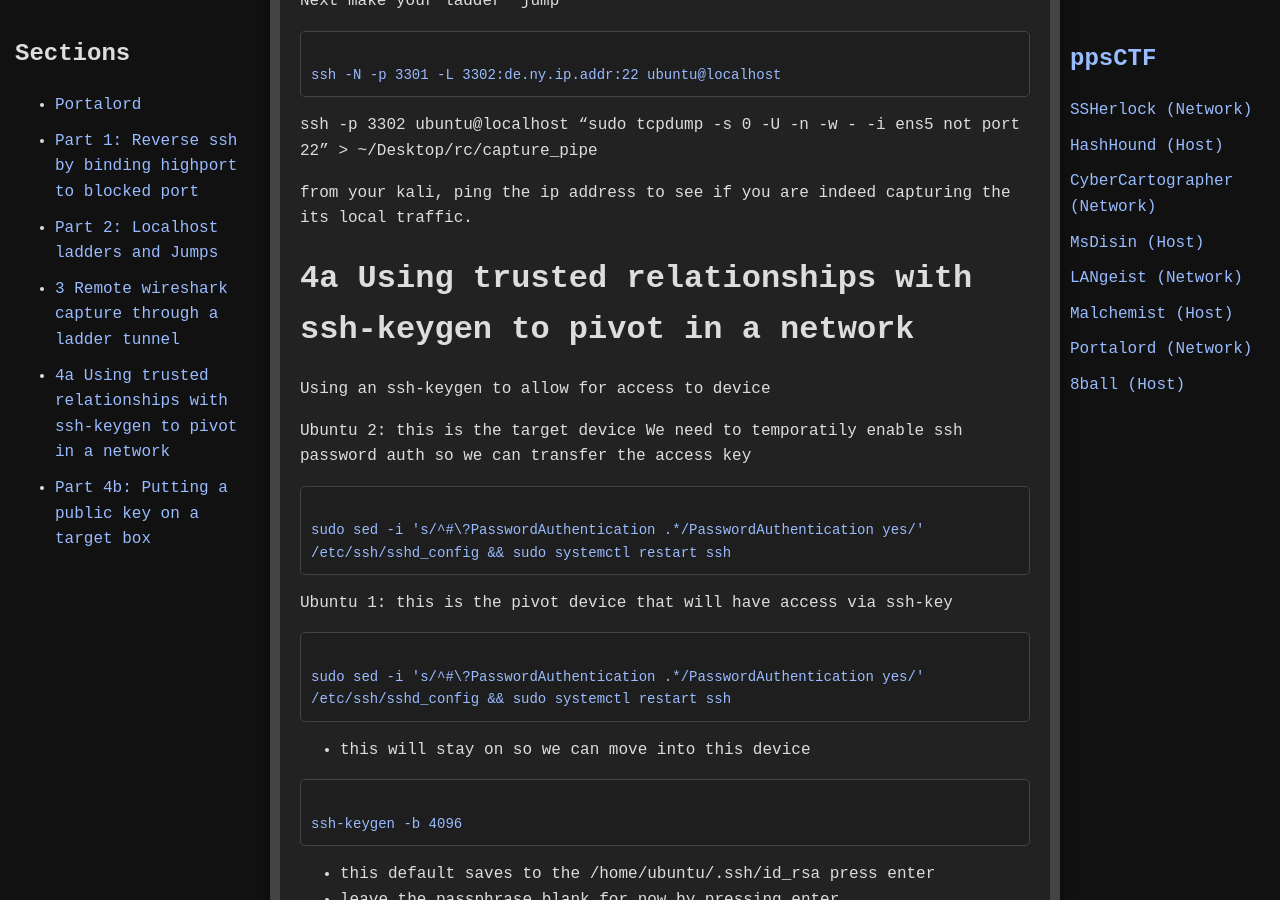
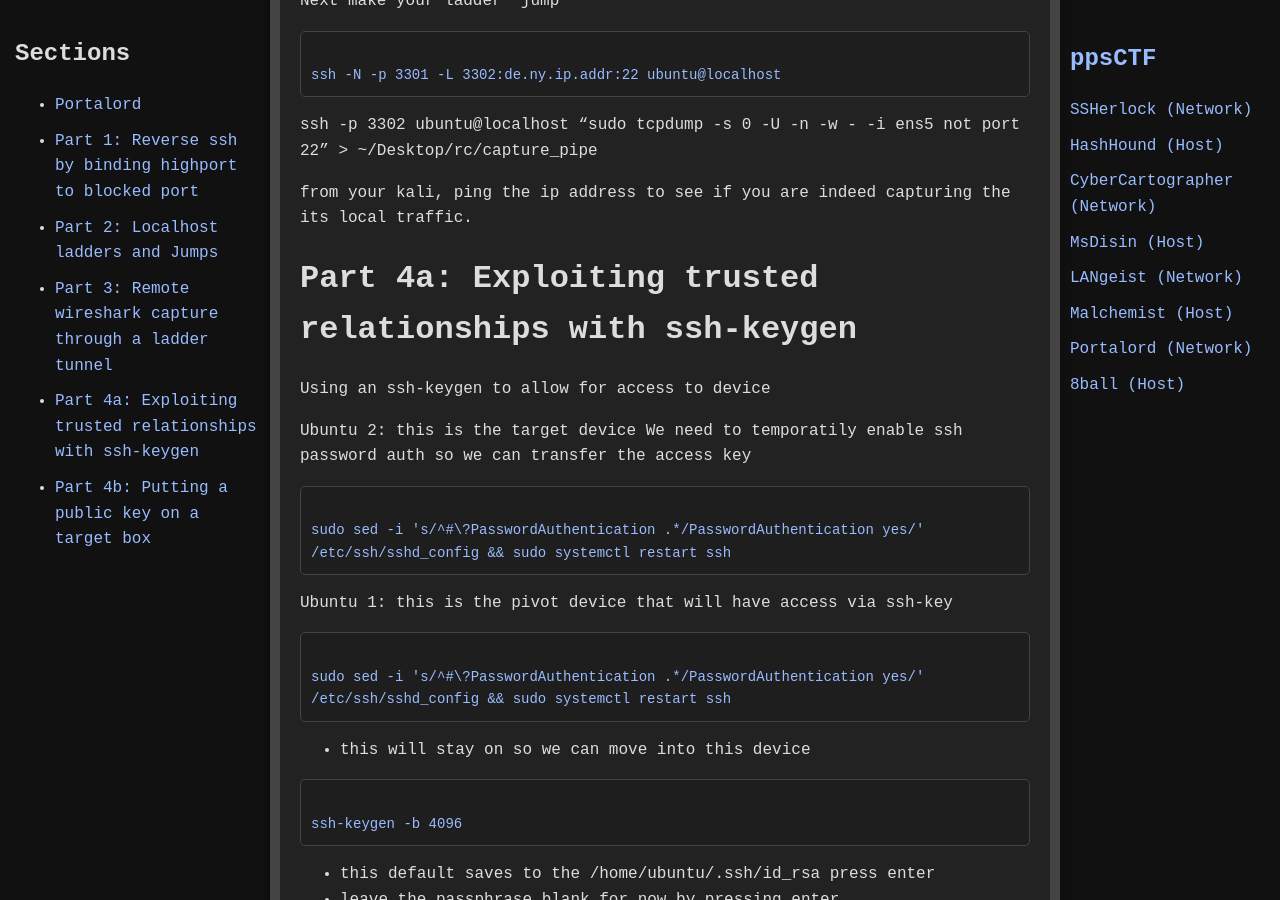
Before and after one commit to jboyce1/ppsCTF, a Jekyll site: the page built from classes/Portalord/Portalord.md, in a window 1280 px wide and 900 px high, scrolled down 5717 px. Built offline with Jekyll 4.4.1, drawn with Linux system fonts in a browser that asks for light colours; some of the changed text lies outside the part shown.

Commit message:
Update Portalord.md

```diff
--- a/classes/Portalord/Portalord.md
+++ b/classes/Portalord/Portalord.md
@@ -153,7 +153,7 @@ scp -J ubuntu@allowedIP ubuntu@blockedIP:/directory/file.txt /directory/to/local
 This is great for a single jump, but does not chain back, cannot be combined with reverse ssh tunnels and cannot use proxychains
 
 
-# 3 Remote wireshark capture through a ladder tunnel
+# Part 3: Remote wireshark capture through a ladder tunnel
 Combining mkfifo wireshark capture to remote capture from chain we will be able to monitor traffic on a device that we do not have direct access to.
 
 
@@ -199,7 +199,7 @@ ssh -p 3302 ubuntu@localhost “sudo tcpdump -s 0 -U -n -w - -i ens5 not port 22
 
 from your kali, ping the ip address to see if you are indeed capturing the its local traffic.
 
-# 4a Using trusted relationships with ssh-keygen to pivot in a network
+# Part 4a: Exploiting trusted relationships with ssh-keygen
 
 Using an ssh-keygen to allow for access to device
 
```
